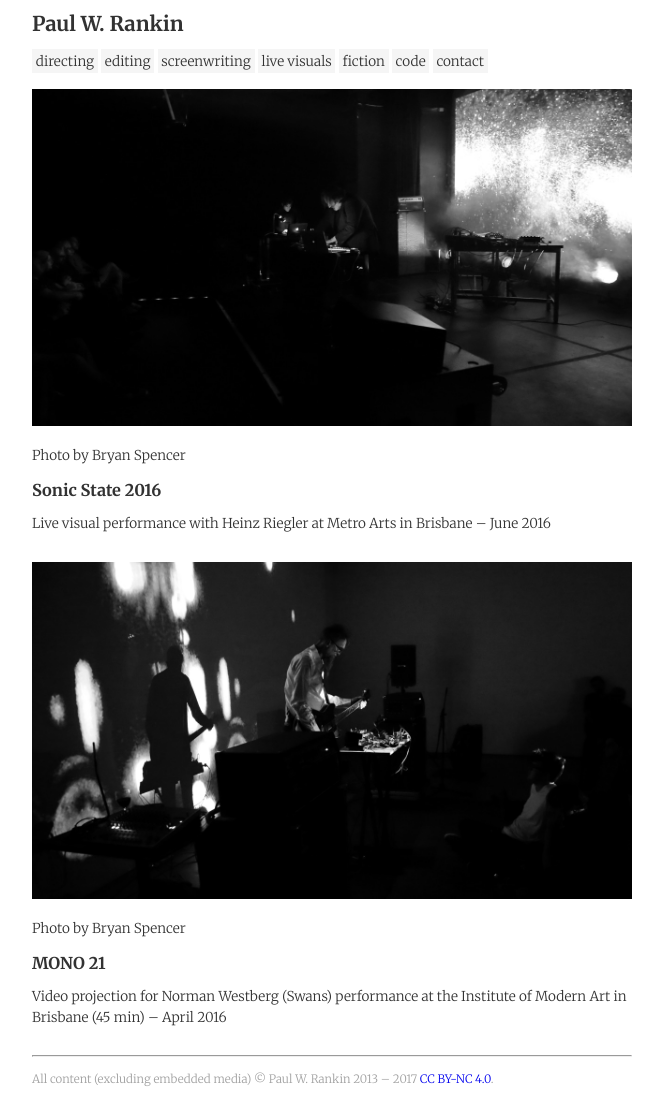
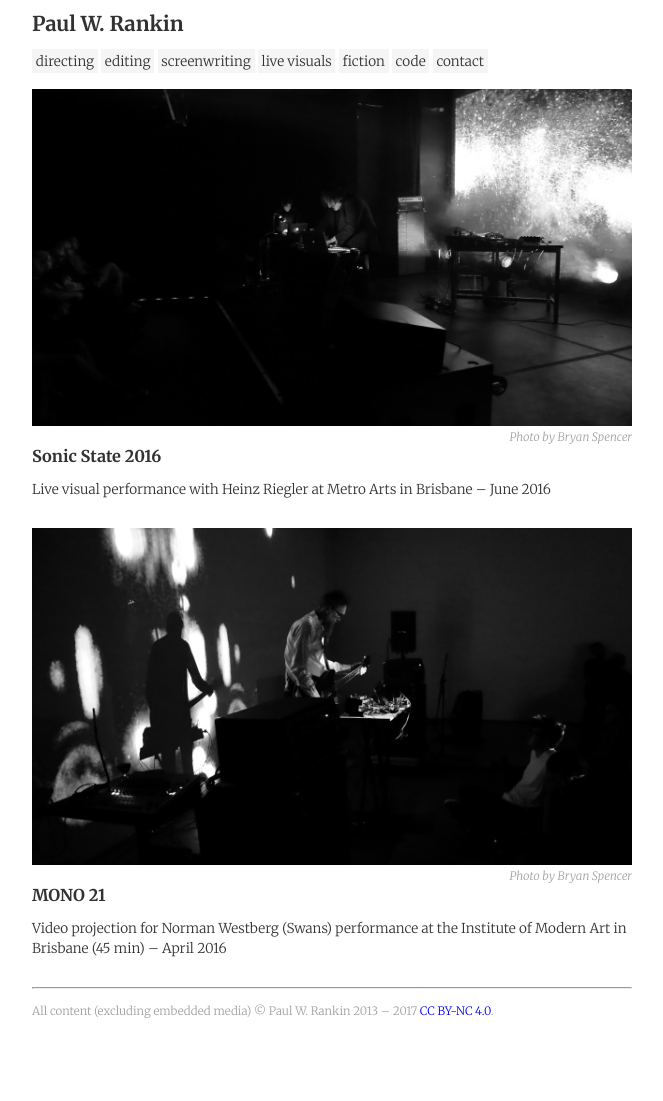
Before and after one commit to rnkn/portfolio, a Jekyll site: the page built from live.html, in a window 1280 px wide. Shown: the whole page, without its empty margins (308-971 px from the left). Built offline with Jekyll 4.4.1, drawn with Linux system fonts in a browser that asks for light colours; after the commit the page ends 1032 px from its top, so only the background shows below that.

Commit message:
Style credit

```diff
--- a/css/main.scss
+++ b/css/main.scss
@@ -90,3 +90,13 @@ main {
 .reversefootnote {
   font-size: 0.65em;
 }
+
+.credit {
+  float: right;
+  margin: 0;
+  line-height: 1;
+  font-size: 0.85em;
+  font-style: italic;
+  text-align: right;
+  color: rgb(160,160,160);
+}
```
